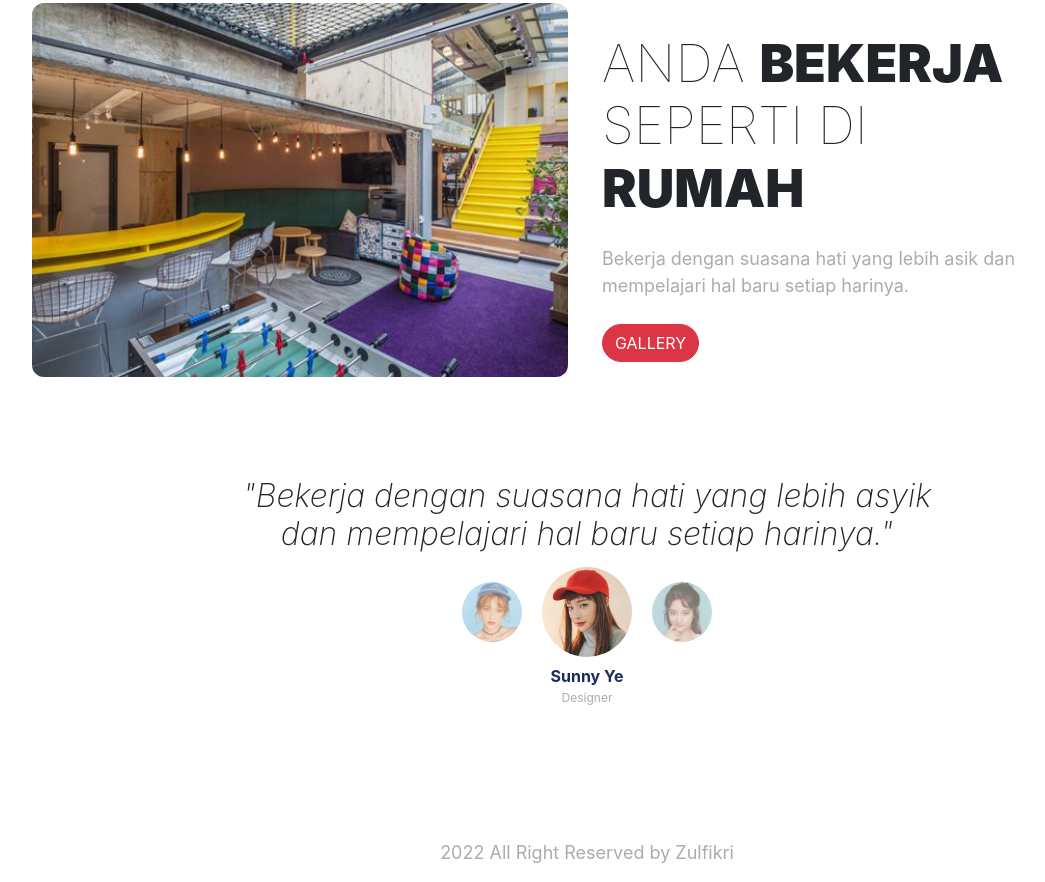
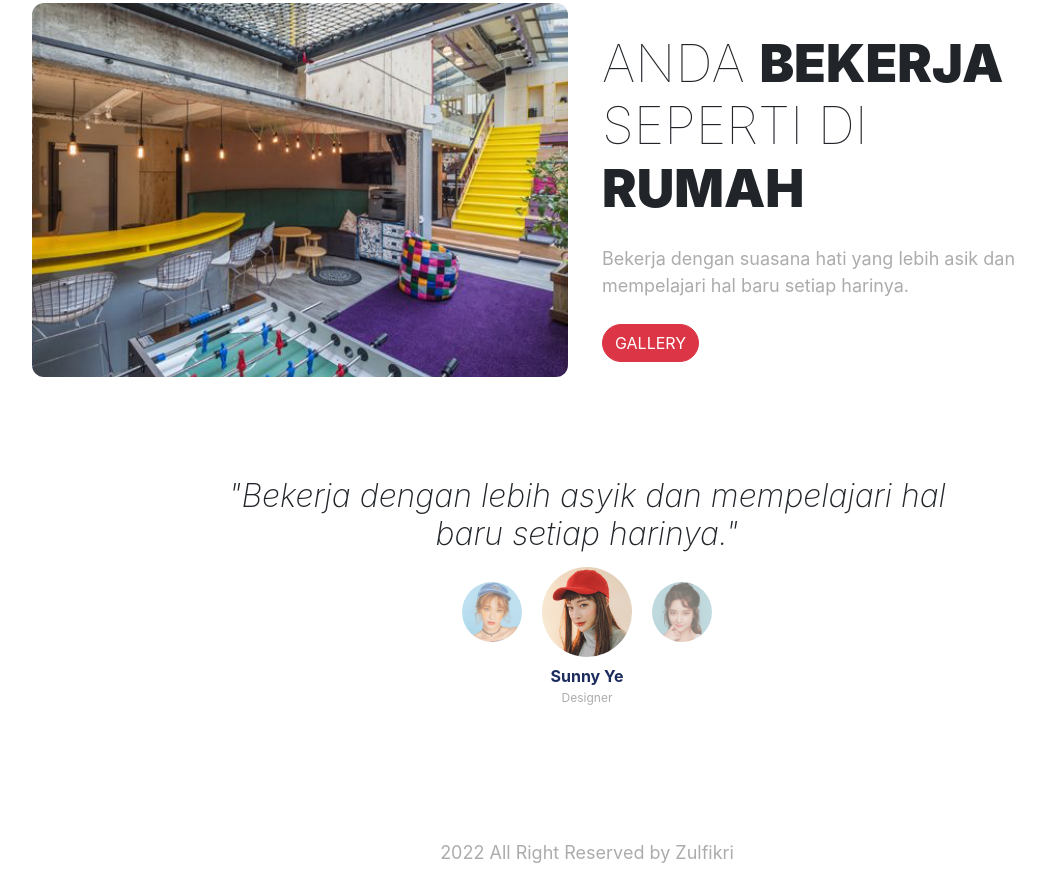
Before and after one commit to Zulfikri11/zul-landing, a plain HTML site: page index.html in a window 1280 px wide. Shown: the part 848-1730 px from the top of the page, without its empty margins (53-1098 px from the left). Drawn offline with nearby package versions, Linux system fonts and the light colour scheme; a web font is replaced by a local one.

Commit message:
mengedit teks testimoni

```diff
--- a/index.html
+++ b/index.html
@@ -97,7 +97,7 @@
     <section class="testimonial">
       <div class="row justify-content-center">
         <div class="col-lg-8">
-          <h5>"Bekerja dengan suasana hati yang lebih asyik dan mempelajari hal baru setiap harinya."</h5>
+          <h5>"Bekerja dengan lebih asyik dan mempelajari hal baru setiap harinya."</h5>
         </div>
       </div>
 
```
